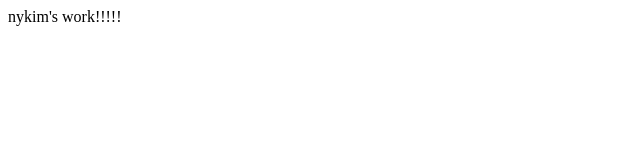
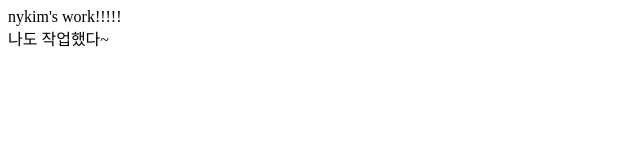
Before and after one commit to zzpark/3m, a plain HTML site: page test3.html in a window 1280 px wide. Shown: the whole page, without its empty margins (0-640 px from the left). Drawn offline with Linux system fonts and the light colour scheme.

Commit message:
텍스트 추가

```diff
--- a/test3.html
+++ b/test3.html
@@ -3,5 +3,6 @@
     <div><span></span></div>
     <footer><nav></nav></footer>
     <div>nykim's work!!!!!</div>
+    <div>나도 작업했다~</div>
   </body>
 </html>
```
